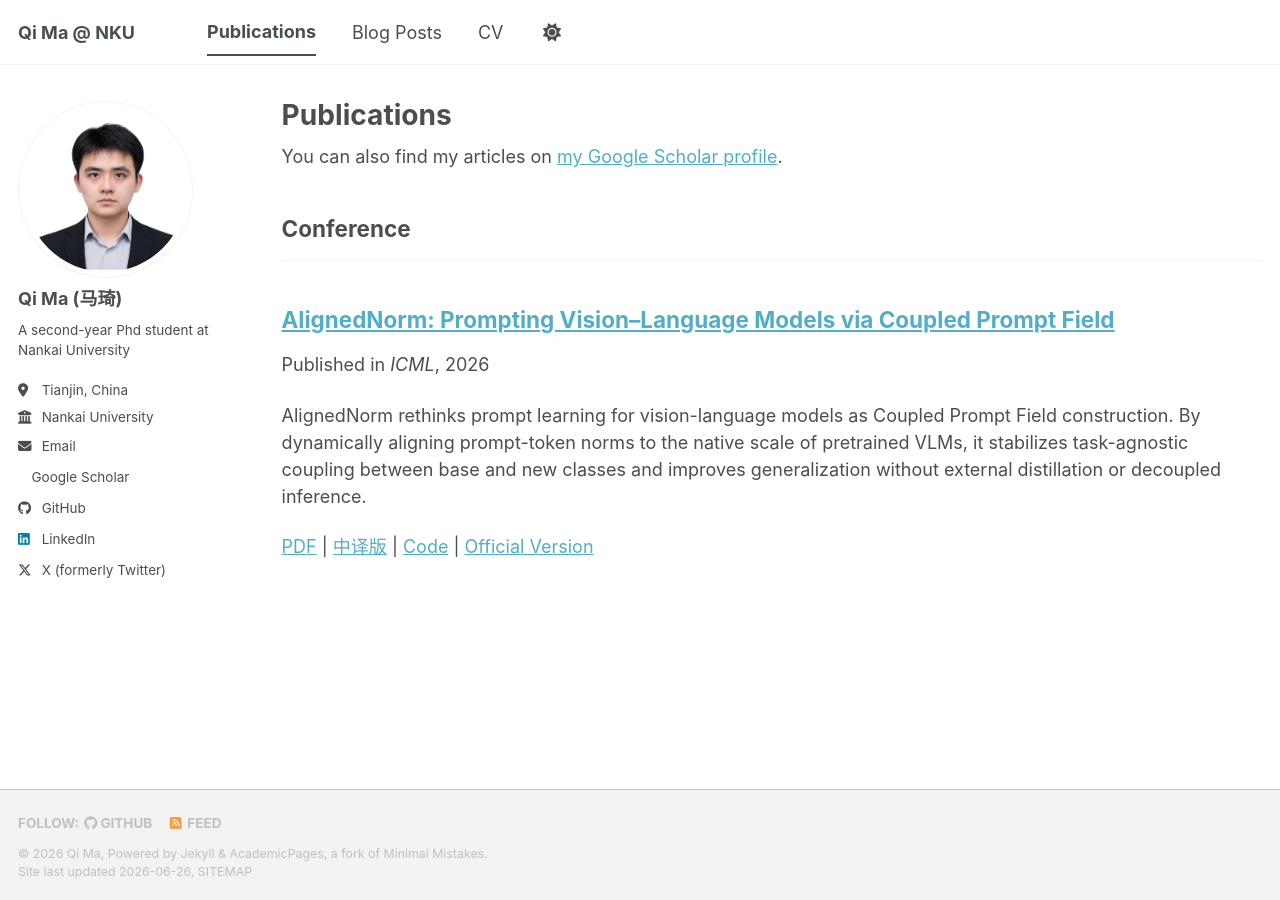
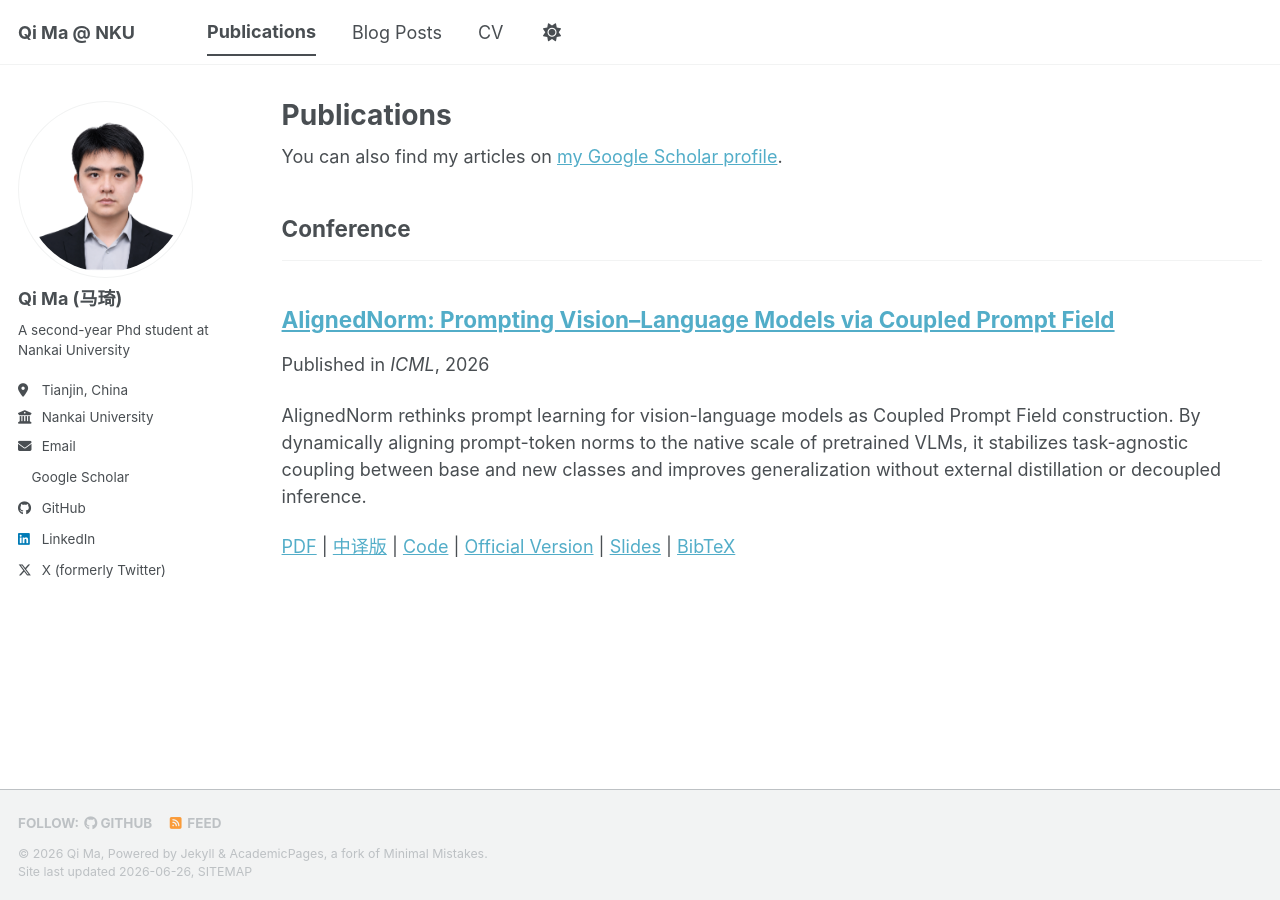
Before and after one commit to QByteM/QByteM.github.io, a Jekyll site: the page built from _pages/publications.html, in a window 1280 px wide. Built offline with Jekyll 4.4.1, drawn with Linux system fonts in a browser that asks for light colours; a style sheet for code colours, icons or effects is not loaded.

Commit message:
add slide

```diff
--- a/_includes/publication-links.html
+++ b/_includes/publication-links.html
@@ -4,6 +4,8 @@
 {% assign interpretation_url = item.interpretationurl_cn | default: item.explanationurl_cn %}
 {% assign code_url = item.codeurl | default: item.githuburl %}
 {% assign official_url = item.officialurl | default: item.officialversionurl %}
+{% assign slides_url = item.slidesurl | default: item.slides_url %}
+{% assign bibtex_url = item.bibtexurl | default: item.bibtex_url %}
 {% capture publication_links %}
   {% if item.paperurl %}<a href="{{ item.paperurl }}">PDF</a>{% endif %}
   {% if project_url %}{% if item.paperurl %} | {% endif %}<a href="{{ project_url }}">Project Page</a>{% endif %}
@@ -11,6 +13,8 @@
   {% if interpretation_url %}{% if item.paperurl or project_url or translation_url %} | {% endif %}<a href="{{ interpretation_url }}">中文解读</a>{% endif %}
   {% if code_url %}{% if item.paperurl or project_url or translation_url or interpretation_url %} | {% endif %}<a href="{{ code_url }}">Code</a>{% endif %}
   {% if official_url %}{% if item.paperurl or project_url or translation_url or interpretation_url or code_url %} | {% endif %}<a href="{{ official_url }}">Official Version</a>{% endif %}
+  {% if slides_url %}{% if item.paperurl or project_url or translation_url or interpretation_url or code_url or official_url %} | {% endif %}<a href="{{ slides_url }}">Slides</a>{% endif %}
+  {% if bibtex_url %}{% if item.paperurl or project_url or translation_url or interpretation_url or code_url or official_url or slides_url %} | {% endif %}<a href="{{ bibtex_url }}">BibTeX</a>{% endif %}
 {% endcapture %}
 {% assign publication_links = publication_links | strip %}
 {% if item.citation and publication_links != "" %}
```
